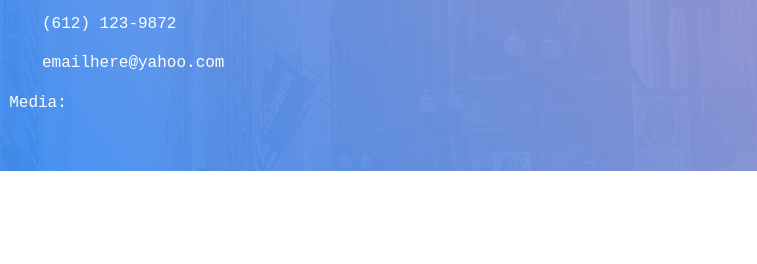
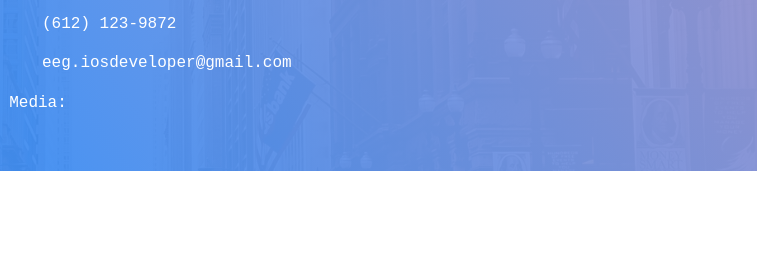
Before and after one commit to egitweb/PortfolioV2, a plain HTML site: page index.html in a window 1280 px wide. Shown: the part 472-736 px from the top of the page, 523-1280 px from the left. Drawn offline with nearby package versions, Linux system fonts and the light colour scheme.

Commit message:
email updated

```diff
--- a/index.html
+++ b/index.html
@@ -54,7 +54,7 @@
               <dt>Phone:</dt>
               <dd><a href="tel:82344563333">(612) 123-9872</a></dd>
               <dt>Email:</dt>
-              <dd><a href="mailto:eugenioespinoza57@yahoo">emailhere@yahoo.com</a></dd>
+              <dd><a href="mailto:eeg.iosdeveloper@gmail.com">eeg.iosdeveloper@gmail.com</a></dd>
             </dl>
           </div>
           <p class="social-media">
```
